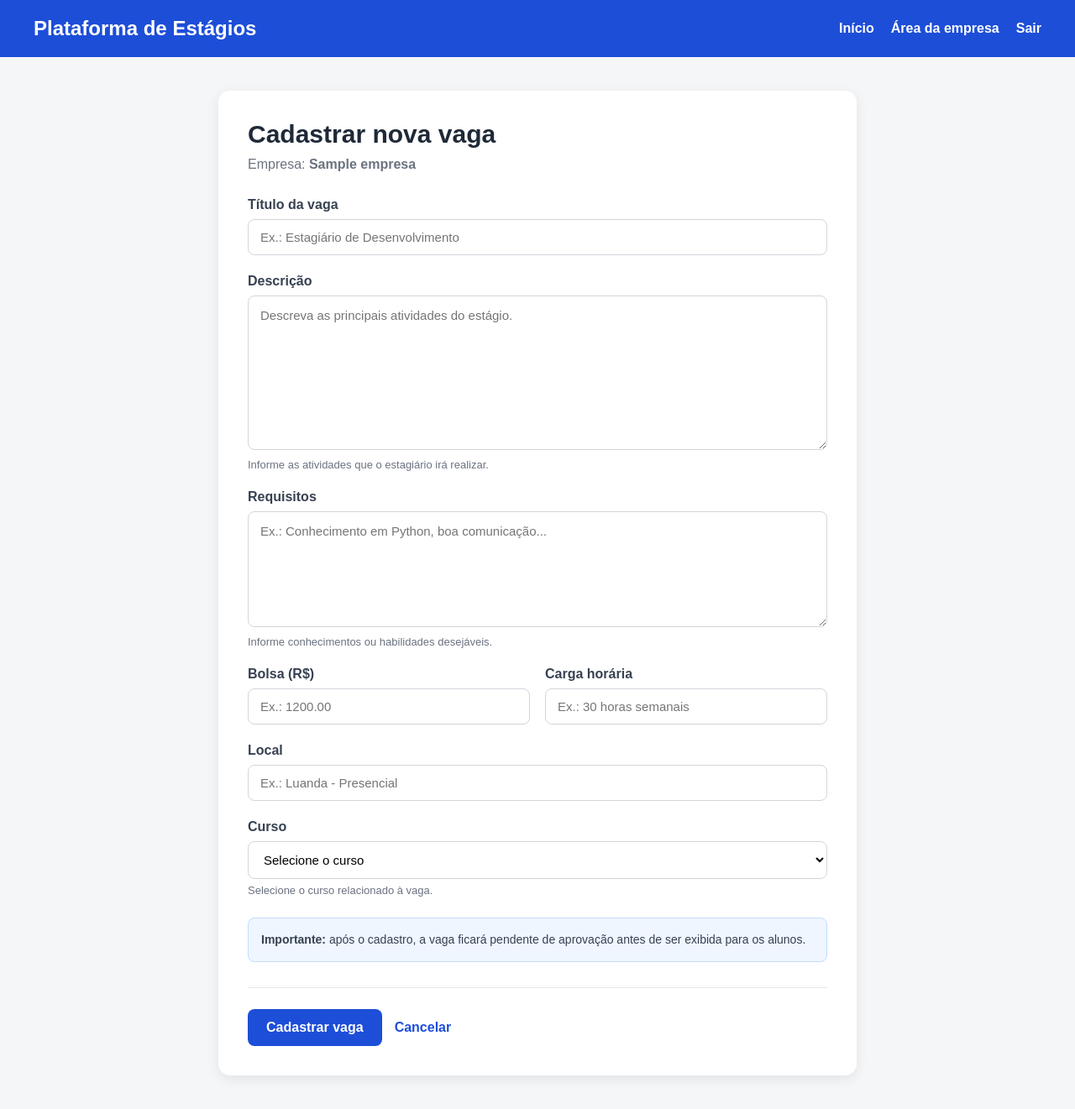
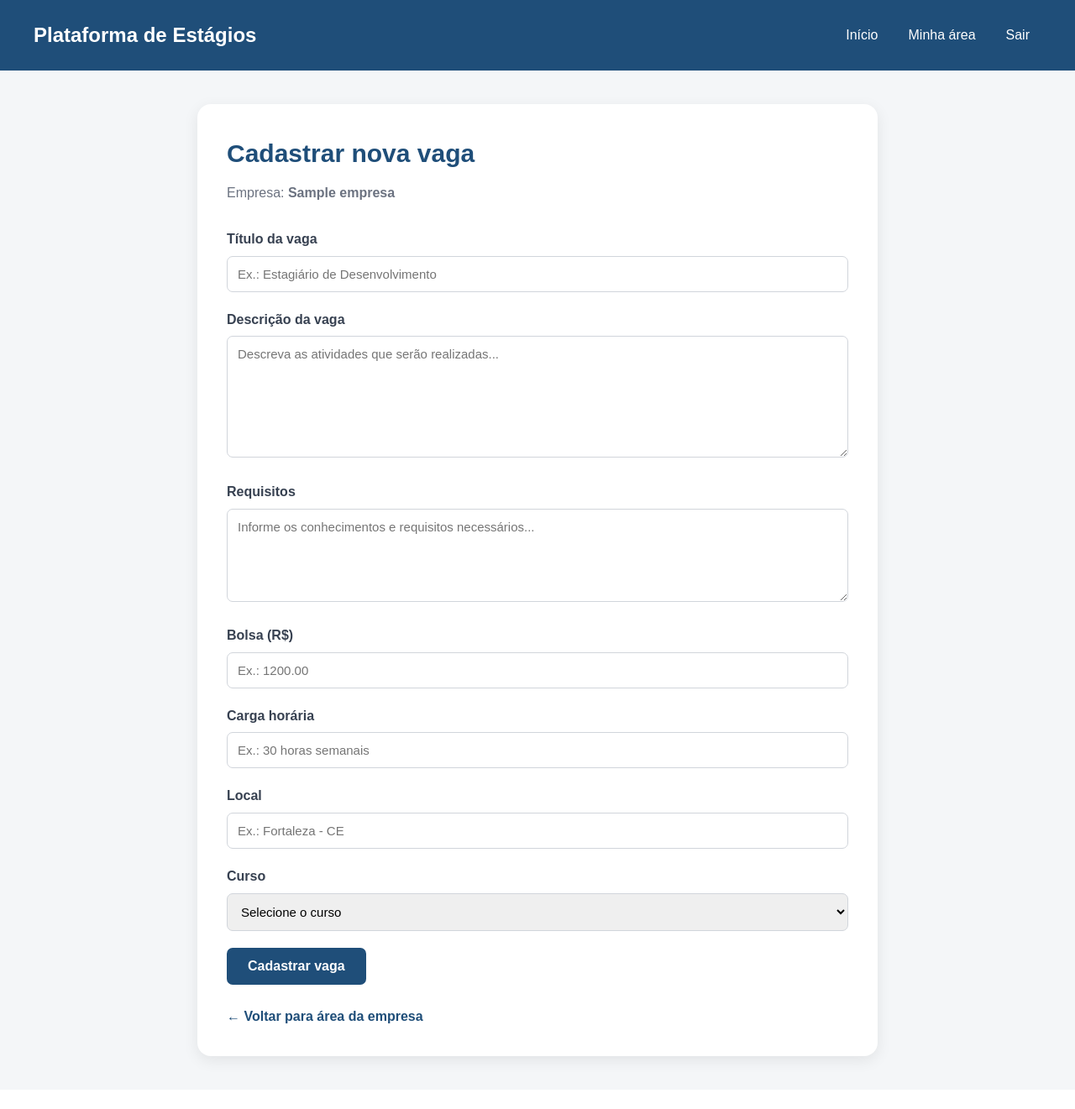
Before and after one commit to Benildomelo/plataforma_estagios, a Django app: page /criar-vaga/ in a window 1280 px wide. Shown: the whole page at 84% size. After the commit the page ends 1274 px from the top, so only its background shows below. Run offline with Django 5.2, Linux system fonts and the light colour scheme; a user stored in the database is signed in; data comes from the database, SQL or seed files in the repository; tables that the repository leaves empty hold one stand-in row (values such as "Sample post").

Commit message:
visual criar vagas

```diff
--- a/vagas/templates/vagas/criar_vaga.html
+++ b/vagas/templates/vagas/criar_vaga.html
@@ -10,17 +10,19 @@
     <style>
         * {
             box-sizing: border-box;
+            margin: 0;
+            padding: 0;
         }
 
         body {
-            margin: 0;
-            font-family: Arial, Helvetica, sans-serif;
+            font-family: Arial, sans-serif;
             background: #f4f6f8;
             color: #1f2937;
+            line-height: 1.6;
         }
 
         header {
-            background: #1d4ed8;
+            background: #1f4e79;
             color: white;
             padding: 20px 40px;
 
@@ -33,28 +35,28 @@
         }
 
         header h1 {
-            margin: 0;
             font-size: 24px;
         }
 
         nav {
             display: flex;
-            gap: 20px;
+            gap: 8px;
             flex-wrap: wrap;
         }
 
         nav a {
             color: white;
             text-decoration: none;
-            font-weight: bold;
+            padding: 9px 14px;
+            border-radius: 6px;
         }
 
         nav a:hover {
-            text-decoration: underline;
+            background: rgba(255, 255, 255, 0.15);
         }
 
         main {
-            max-width: 800px;
+            max-width: 850px;
             margin: 40px auto;
             padding: 0 20px;
         }
@@ -62,94 +64,66 @@
         .formulario {
             background: white;
             padding: 35px;
-            border-radius: 14px;
+            border-radius: 16px;
 
-            box-shadow: 0 4px 15px rgba(0, 0, 0, 0.08);
+            box-shadow: 0 5px 18px rgba(0, 0, 0, 0.08);
         }
 
-        .cabecalho {
+        .titulo {
+            color: #1f4e79;
+            font-size: 30px;
+            margin-bottom: 10px;
+        }
+
+        .empresa {
+            color: #6b7280;
             margin-bottom: 30px;
         }
 
-        .cabecalho h2 {
-            margin: 0 0 10px;
-            font-size: 30px;
+        .campo {
+            margin-bottom: 20px;
         }
 
-        .cabecalho p {
-            margin: 0;
-            color: #6b7280;
-        }
-
-        .campo {
-            margin-bottom: 22px;
-        }
-
-        .campo label {
+        label {
             display: block;
-            margin-bottom: 8px;
             font-weight: bold;
+            margin-bottom: 7px;
             color: #374151;
         }
 
-        .campo input,
-        .campo textarea,
-        .campo select {
+        input,
+        textarea,
+        select {
             width: 100%;
-            padding: 12px 14px;
+            padding: 12px;
 
             border: 1px solid #d1d5db;
-            border-radius: 8px;
+            border-radius: 7px;
 
-            font-family: Arial, Helvetica, sans-serif;
             font-size: 15px;
-
-            background: white;
+            font-family: Arial, sans-serif;
         }
 
-        .campo textarea {
-            resize: vertical;
-            line-height: 1.5;
+        input:focus,
+        textarea:focus,
+        select:focus {
+            outline: none;
+            border-color: #1f4e79;
+            box-shadow: 0 0 0 2px rgba(31, 78, 121, 0.1);
         }
 
-        .campo input:focus,
-        .campo textarea:focus,
-        .campo select:focus {
-            outline: none;
-            border-color: #1d4ed8;
-        }
-
-        .ajuda {
-            display: block;
-            margin-top: 6px;
-            color: #6b7280;
-            font-size: 13px;
-        }
-
-        .linha {
-            display: grid;
-            grid-template-columns: 1fr 1fr;
-            gap: 18px;
-        }
-
-        .acoes {
-            display: flex;
-            align-items: center;
-            gap: 15px;
-            margin-top: 30px;
-            padding-top: 25px;
-
-            border-top: 1px solid #e5e7eb;
+        textarea {
+            resize: vertical;
         }
 
         .botao {
-            padding: 13px 22px;
+            background: #1f4e79;
+            color: white;
 
             border: none;
-            border-radius: 8px;
+            padding: 13px 25px;
 
-            background: #1d4ed8;
-            color: white;
+            border-radius: 7px;
 
             font-size: 16px;
             font-weight: bold;
@@ -158,11 +132,14 @@
         }
 
         .botao:hover {
-            background: #1e40af;
+            background: #163a5c;
         }
 
         .voltar {
-            color: #1d4ed8;
+            display: inline-block;
+            margin-top: 25px;
+
+            color: #1f4e79;
             text-decoration: none;
             font-weight: bold;
         }
@@ -171,27 +148,14 @@
             text-decoration: underline;
         }
 
-        .observacao {
-            margin-top: 25px;
-            padding: 15px;
-
-            background: #eff6ff;
-            border: 1px solid #bfdbfe;
-            border-radius: 8px;
-
-            color: #374151;
-            font-size: 14px;
-            line-height: 1.5;
-        }
-
-        @media (max-width: 650px) {
+        @media (max-width: 700px) {
 
             header {
                 padding: 20px;
             }
 
-            nav {
-                gap: 12px;
+            header h1 {
+                font-size: 20px;
             }
 
             main {
@@ -199,29 +163,11 @@
             }
 
             .formulario {
-                padding: 22px;
+                padding: 25px 20px;
             }
 
-            .cabecalho h2 {
+            .titulo {
                 font-size: 26px;
-            }
-
-            .linha {
-                grid-template-columns: 1fr;
-                gap: 0;
-            }
-
-            .acoes {
-                flex-direction: column;
-                align-items: stretch;
-            }
-
-            .botao {
-                width: 100%;
-            }
-
-            .voltar {
-                text-align: center;
             }
         }
     </style>
@@ -231,9 +177,7 @@
 
     <header>
 
-        <h1>
-            Plataforma de Estágios
-        </h1>
+        <h1>Plataforma de Estágios</h1>
 
         <nav>
 
@@ -241,11 +185,11 @@
                 Início
             </a>
 
-            <a href="/area-empresa/">
-                Área da empresa
+            <a href="{% url 'area_empresa' %}">
+                Minha área
             </a>
 
-            <a href="/sair/">
+            <a href="{% url 'sair' %}">
                 Sair
             </a>
 
@@ -258,18 +202,13 @@
 
         <section class="formulario">
 
-            <div class="cabecalho">
-
-                <h2>
+            <h2 class="titulo">
                 Cadastrar nova vaga
             </h2>
 
-                <p>
-                    Empresa:
-                    <strong>{{ empresa.nome_fantasia }}</strong>
+            <p class="empresa">
+                Empresa: <strong>{{ empresa.nome_fantasia }}</strong>
             </p>
-
-            </div>
 
 
             <form method="post">
@@ -297,20 +236,16 @@
                 <div class="campo">
 
                     <label for="descricao">
-                        Descrição
+                        Descrição da vaga
                     </label>
 
                     <textarea
                         id="descricao"
                         name="descricao"
                         rows="7"
-                        placeholder="Descreva as principais atividades do estágio."
+                        placeholder="Descreva as atividades que serão realizadas..."
                         required
                     ></textarea>
-
-                    <span class="ajuda">
-                        Informe as atividades que o estagiário irá realizar.
-                    </span>
 
                 </div>
 
@@ -325,17 +260,11 @@
                         id="requisitos"
                         name="requisitos"
                         rows="5"
-                        placeholder="Ex.: Conhecimento em Python, boa comunicação..."
+                        placeholder="Informe os conhecimentos e requisitos necessários..."
                     ></textarea>
-
-                    <span class="ajuda">
-                        Informe conhecimentos ou habilidades desejáveis.
-                    </span>
 
                 </div>
 
-
-                <div class="linha">
 
                 <div class="campo">
 
@@ -371,8 +300,6 @@
 
                 </div>
 
-                </div>
-
 
                 <div class="campo">
 
@@ -384,7 +311,7 @@
                         type="text"
                         id="local"
                         name="local"
-                        placeholder="Ex.: Luanda - Presencial"
+                        placeholder="Ex.: Fortaleza - CE"
                         required
                     >
 
@@ -417,41 +344,25 @@
 
                     </select>
 
-                    <span class="ajuda">
-                        Selecione o curso relacionado à vaga.
-                    </span>
-
                 </div>
 
 
-                <div class="observacao">
-
-                    <strong>Importante:</strong>
-                    após o cadastro, a vaga ficará pendente de aprovação
-                    antes de ser exibida para os alunos.
-
-                </div>
-
-
-                <div class="acoes">
-
                 <button
+                    class="botao"
                     type="submit"
-                        class="botao"
                 >
                     Cadastrar vaga
                 </button>
+
+            </form>
+
 
             <a
                 class="voltar"
                 href="{% url 'area_empresa' %}"
             >
-                        Cancelar
+                ← Voltar para área da empresa
             </a>
-
-                </div>
-
-            </form>
 
         </section>
 
```
Lines whose indentation alone changed are shown as unchanged.
